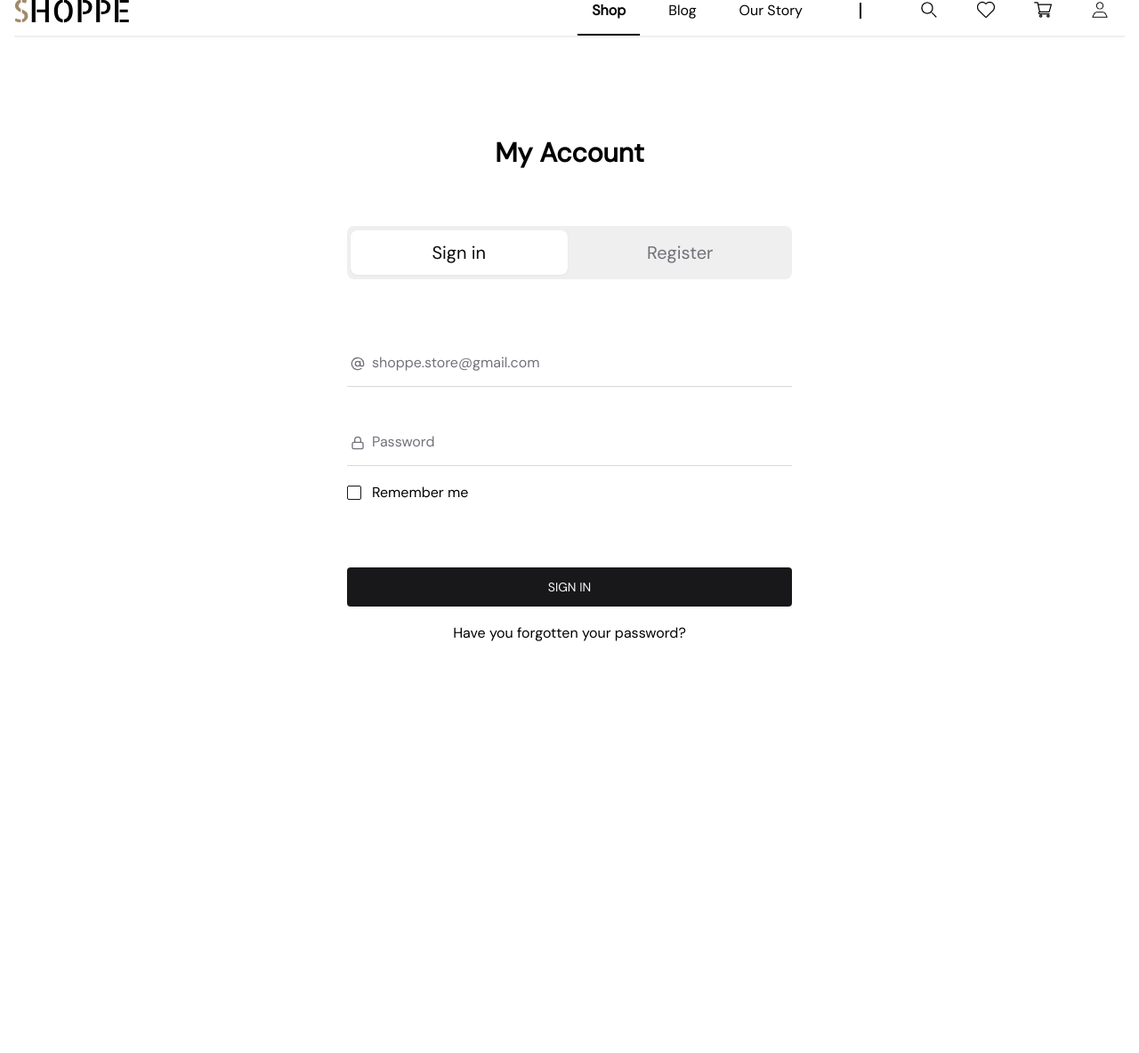
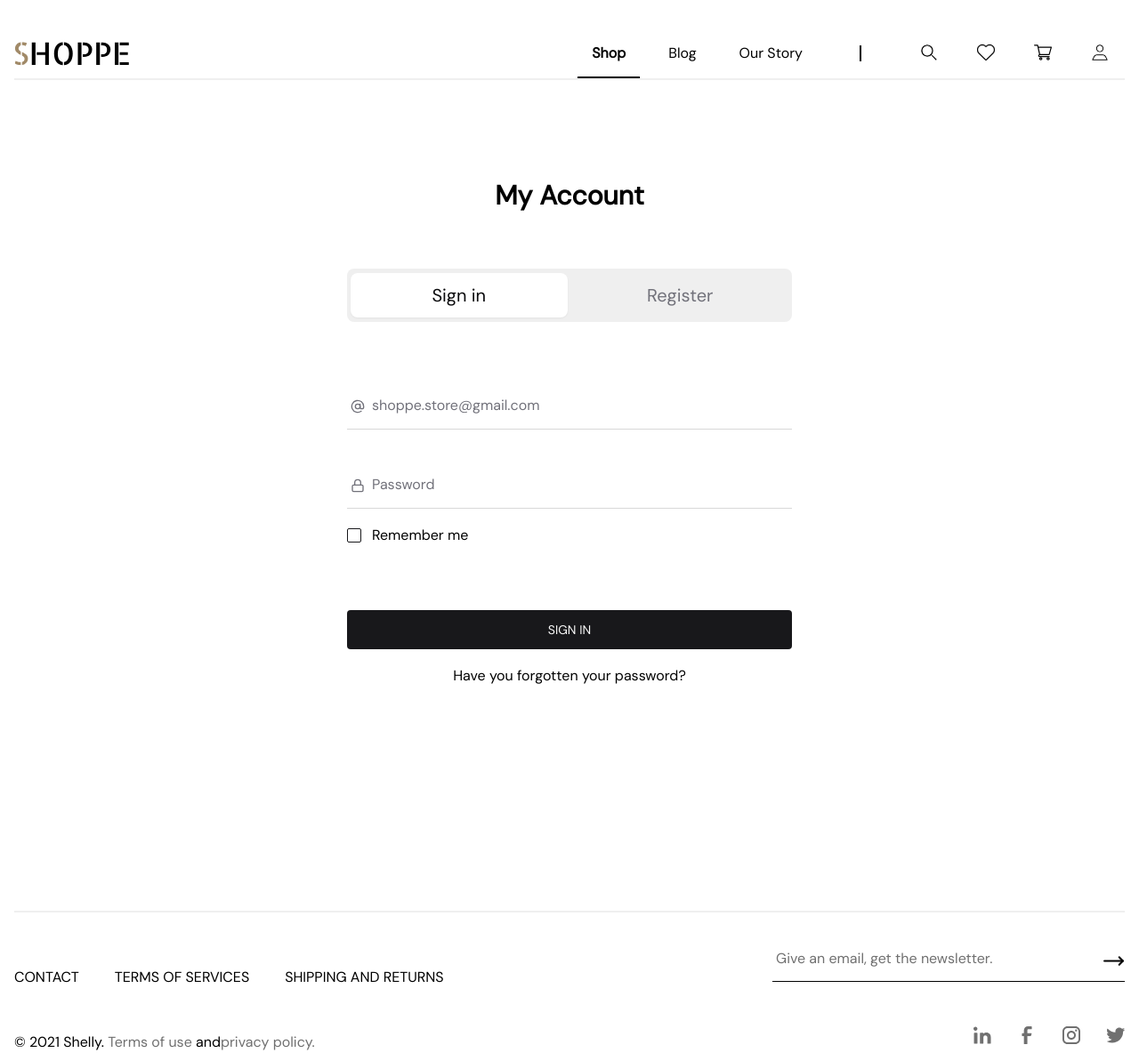
Before and after one commit to MaridiM/shoppe-store, a Next.js app: page /login in a window 1280 px wide. Shown: the whole page at 89% size. Before the commit the page ends 974 px from the top, so only its background shows below. Built offline with nearby package versions, Linux system fonts and the light colour scheme.

Commit message:
Add footer

```diff
--- a/src/screens/Auth/Auth.tsx
+++ b/src/screens/Auth/Auth.tsx
@@ -1,6 +1,6 @@
 import { FC } from 'react';
 import Link from 'next/link';
-import { Header } from '@/widgets';
+import { Footer, Header } from '@/widgets';
 import { paths } from '@/shared/config/roures';
 import { Button, Checkbox, Input, Tabs, TabsContent, TabsList, TabsTrigger } from '@/shared/components';
 import { AtSign, UserRound, Phone, Lock } from 'lucide-react';
@@ -11,7 +11,7 @@ const SignInPage: FC<IProps> = ({}) => {
     return (
         <div className='flex flex-col min-h-screen m-auto max-w-[1280px] px-4'>
             <Header />
-            <div className='flex justify-center flex-grow pt-[96px] pb-[248px]'>
+            <div className='flex justify-center flex-grow pt-[96px]'>
                 <div className='w-full max-w-[500px] mx-5'>
                     <h1 className='font-semibold text-3xl text-center mb-16'>My Account</h1>
                     <Tabs defaultValue='login' className='w-full'>
@@ -161,6 +161,7 @@ const SignInPage: FC<IProps> = ({}) => {
                     </Tabs>
                 </div>
             </div>
+            <Footer />
         </div>
     );
 };
--- a/src/screens/Home/Home.tsx
+++ b/src/screens/Home/Home.tsx
@@ -24,7 +24,7 @@ interface IProps {}
 
 const HomePage: FC<IProps> = ({}) => {
     return (
-        <div className='flex-1 m-auto max-w-[1280px] px-4 pt-12 pb-24'>
+        <div className='flex-1 m-auto max-w-[1280px] px-4 pb-24'>
             <Header />
 
             <Splide
--- a/src/widgets/Header/Header.tsx
+++ b/src/widgets/Header/Header.tsx
@@ -9,7 +9,7 @@ const Header: FC<IProps> = ({}) => {
     const isAuth = false;
 
     return (
-        <header className='flex justify-between items-end bg-blackw-full h-[42px] border-b-2 border-b-light-gray mb-4'>
+        <header className='flex justify-between items-end bg-blackw-full h-[42px] border-b-2 border-b-light-gray mb-4 mt-12'>
             <div className='pb-[14px]'>
                 <Link href={paths.home}>
                     <LogoSVG width={129} height={27} />
```
